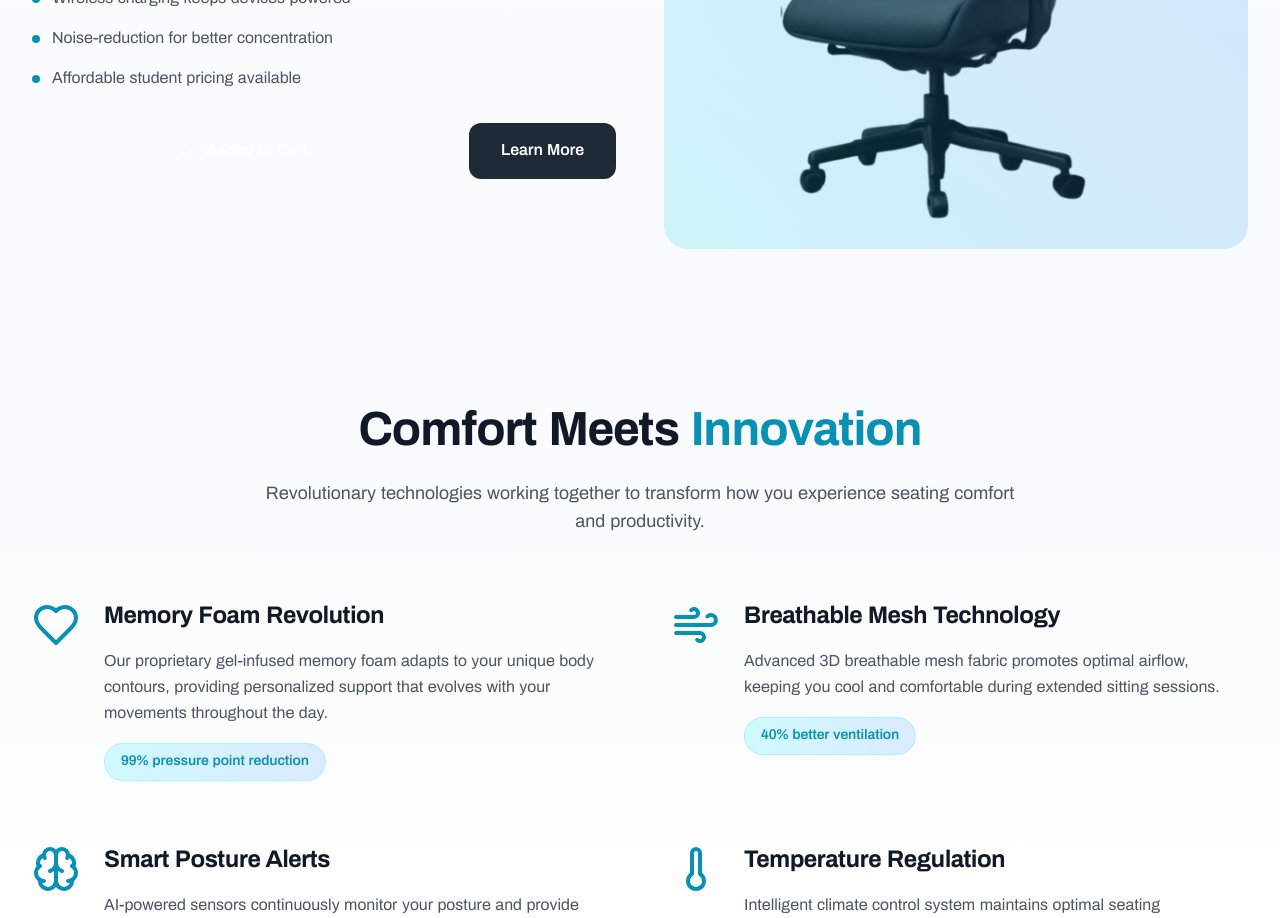
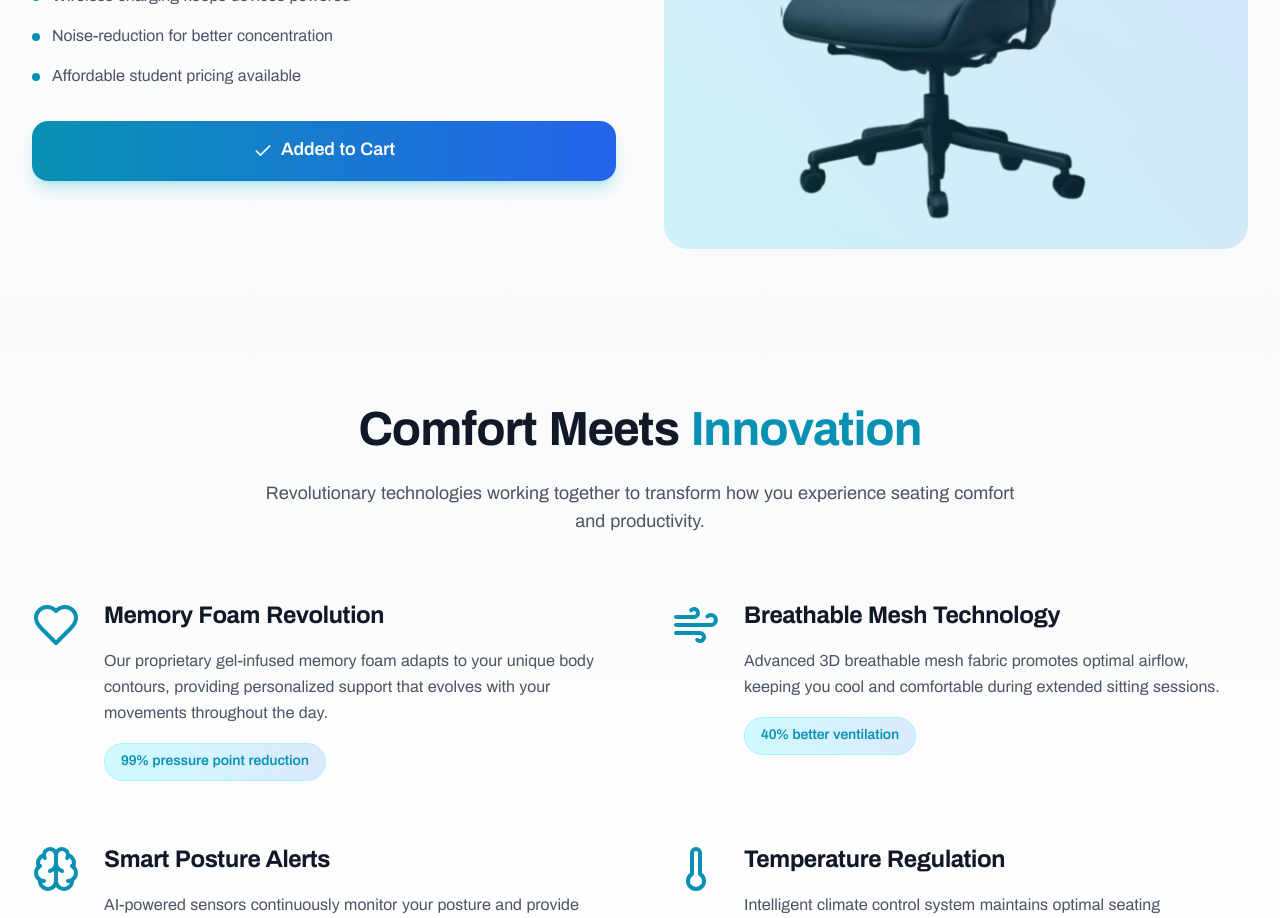
Before and after one commit to NatashaAggarwal-dev/flexora, a React (Vite) app: page / in a window 1280 px wide. Shown: the part 2280-3198 px from the top of the page. Built offline with nearby package versions, Linux system fonts and the light colour scheme; no server answers.

Commit message:
Update Audience component: remove Learn More button and make Add to Cart button more prominent

```diff
--- a/src/App.tsx
+++ b/src/App.tsx
@@ -90,7 +90,7 @@ function AppContent() {
       <Header onCartOpen={() => setIsCartOpen(true)} onAuthOpen={() => setIsAuthModalOpen(true)} />
       <Hero />
       <Features />
-      <Audience />
+      <Audience onAuthOpen={() => setIsAuthModalOpen(true)} />
       <Innovation />
       <FAQ />
       <Contact />
--- a/src/components/Audience.tsx
+++ b/src/components/Audience.tsx
@@ -2,7 +2,7 @@ import React, { useState } from 'react';
 import { GraduationCap, Briefcase, Gamepad2 } from 'lucide-react';
 import AddToCartButton from './AddToCartButton';
 
-const Audience = () => {
+const Audience = ({ onAuthOpen }: { onAuthOpen?: () => void }) => {
   const [activeTab, setActiveTab] = useState(0);
 
   const audiences = [
@@ -112,7 +112,7 @@ const Audience = () => {
               ))}
             </ul>
 
-            <div className="flex flex-col sm:flex-row gap-4 mt-6 sm:mt-8">
+            <div className="mt-6 sm:mt-8">
               <AddToCartButton
                 item={{
                   id: activeTab + 1,
@@ -122,12 +122,10 @@ const Audience = () => {
                   color: "Classic Black"
                 }}
                 variant="primary"
-                size="md"
-                className="flex-1"
+                size="lg"
+                className="w-full bg-gradient-to-r from-cyan-600 to-blue-600 text-white hover:from-cyan-500 hover:to-blue-500 shadow-lg shadow-cyan-500/25"
+                onAuthOpen={onAuthOpen}
               />
-              <button className="bg-gray-800 text-white px-6 sm:px-8 py-3 sm:py-4 rounded-xl font-subheading text-sm sm:text-base hover:bg-gray-700 transition-all duration-300 transform hover:scale-105">
-                Learn More
-              </button>
             </div>
           </div>
 
```
